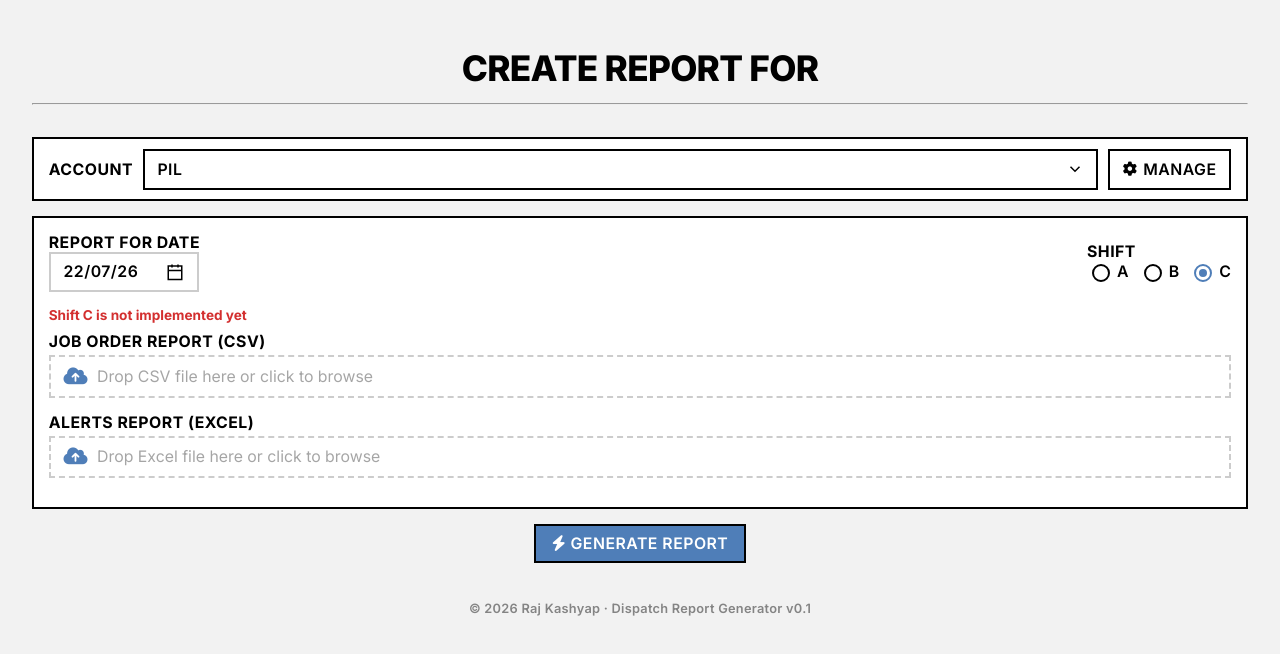
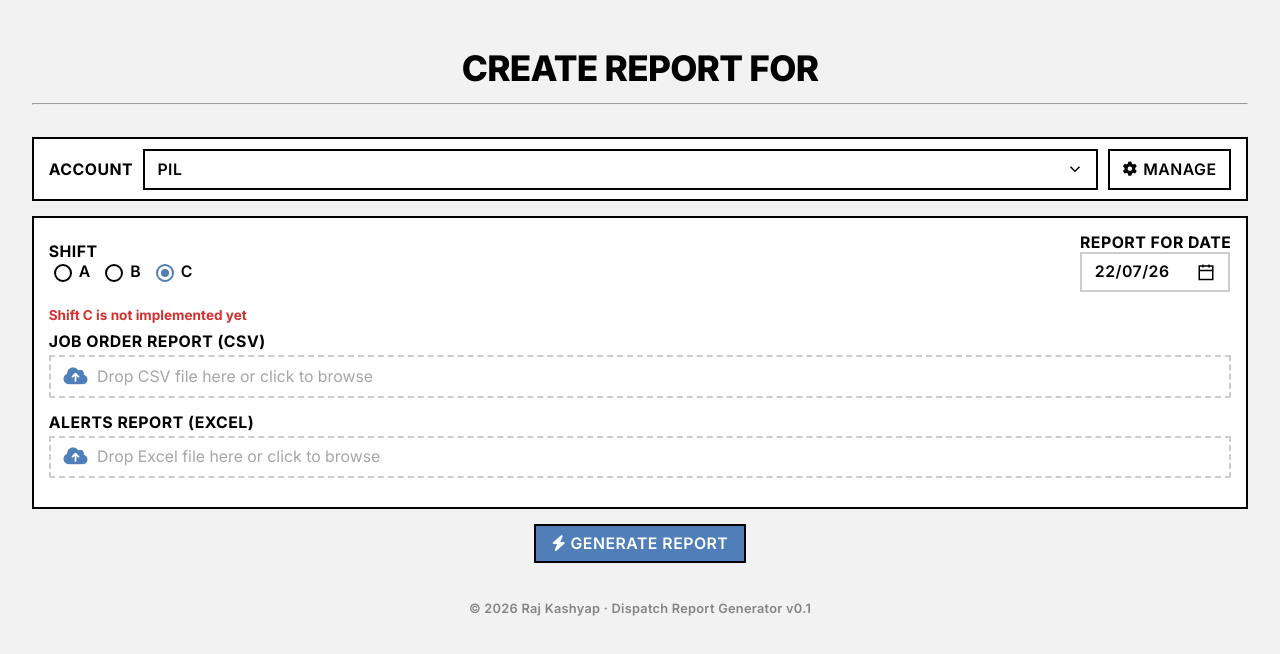
Before and after one commit to Raj-Kashyap001/dispatch-report, a React (Vite) app: page / in a window 1280 px wide. Shown: the top 654 px of the page. Built offline with nearby package versions, Linux system fonts and the light colour scheme.

Commit message:
fix: swap shift radios to left side, date picker to right

```diff
--- a/src/components/InputCard.tsx
+++ b/src/components/InputCard.tsx
@@ -67,10 +67,6 @@ const InputCard = ({
   return (
     <div id="input-card">
       <div className="field-group inline-field date-shift-row">
-        <div className="date-field">
-          <label>Report For Date</label>
-          <CustomDatePicker value={reportDate} onChange={onDateChange} />
-        </div>
         <div className="shift-field">
           <label>Shift</label>
           <div className="shift-radios">
@@ -87,6 +83,10 @@ const InputCard = ({
               </label>
             ))}
           </div>
+        </div>
+        <div className="date-field">
+          <label>Report For Date</label>
+          <CustomDatePicker value={reportDate} onChange={onDateChange} />
         </div>
       </div>
 
```
